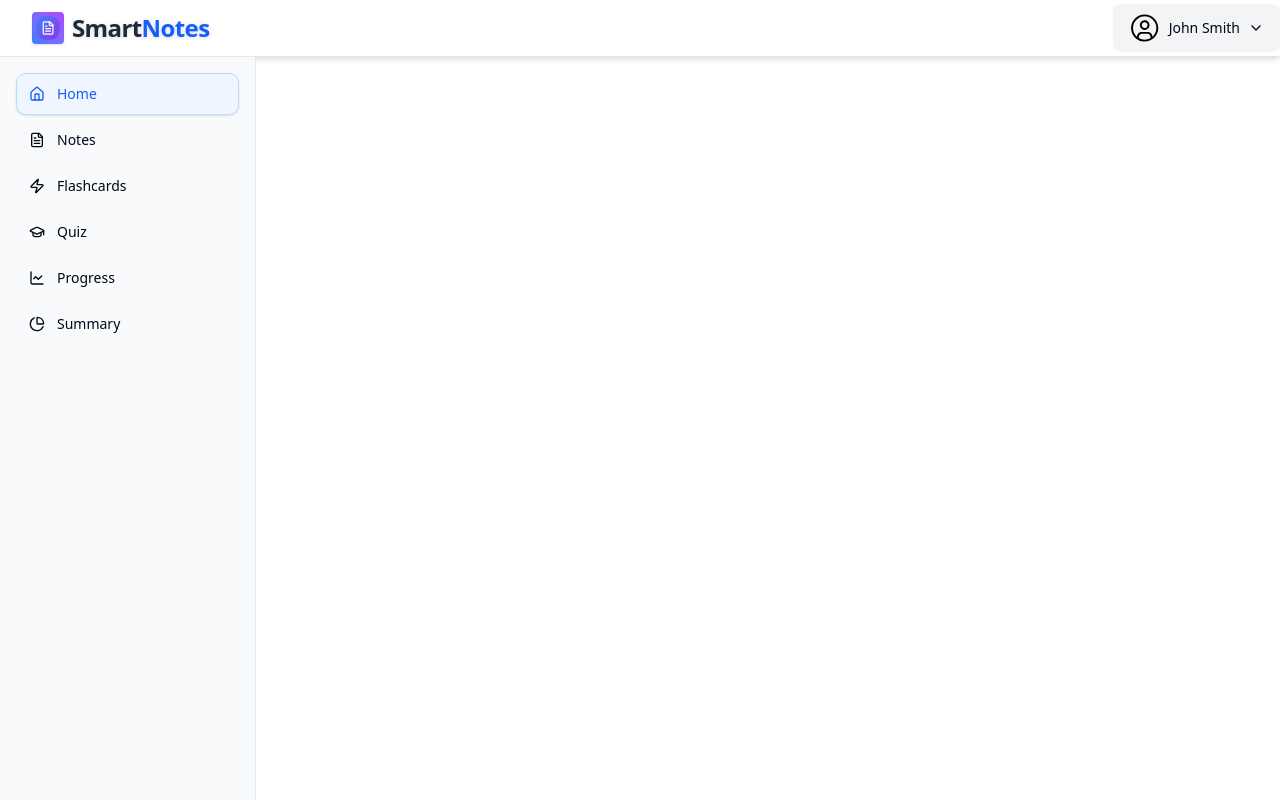
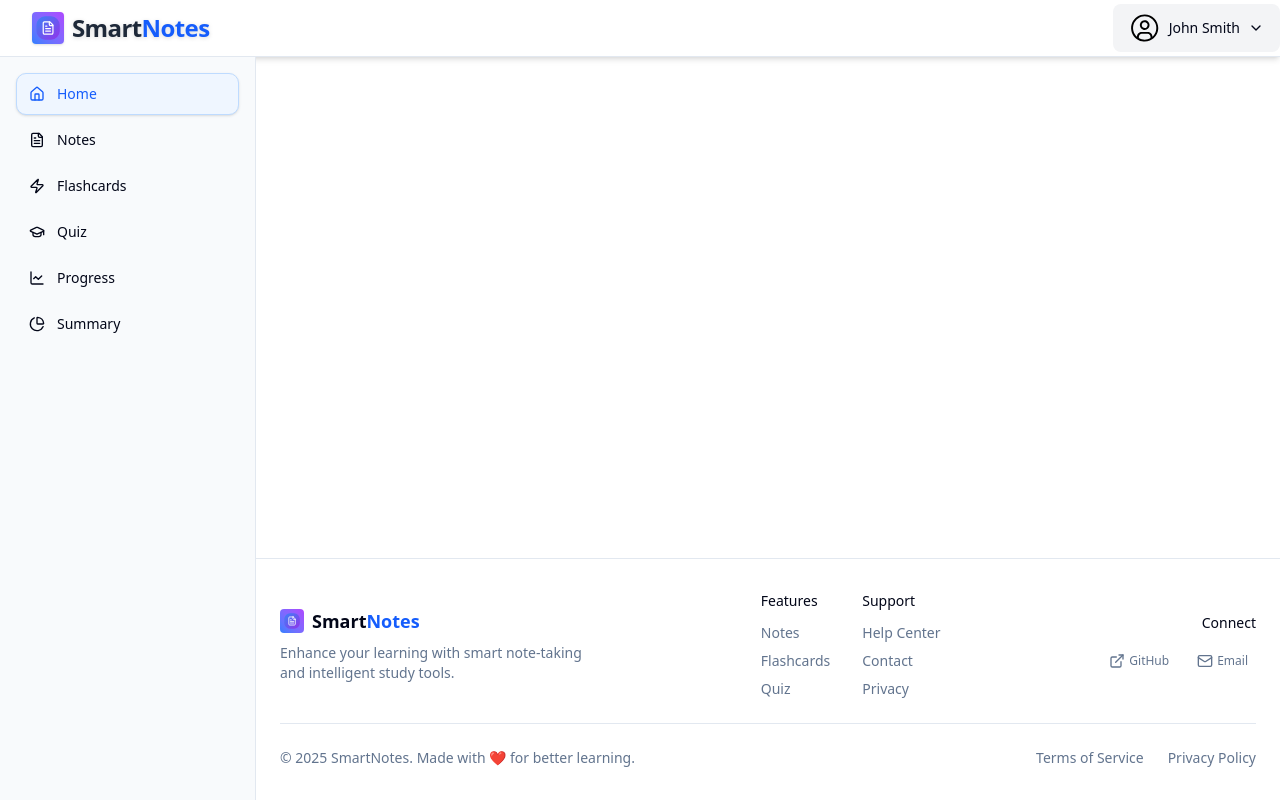
Before and after one commit to pvdev1805/SmartNotes, a Next.js app: page / in a window 1280 px wide. Built offline with nearby package versions, Linux system fonts and the light colour scheme.

Commit message:
💄 feat: Implement Footer

```diff
--- a/src/app/layout.tsx
+++ b/src/app/layout.tsx
@@ -3,6 +3,7 @@ import { Geist, Geist_Mono } from 'next/font/google'
 import './globals.css'
 import Header from '@/components/header'
 import NavSidebar from '@/components/nav-sidebar'
+import Footer from '@/components/footer'
 
 const geistSans = Geist({
   variable: '--font-geist-sans',
@@ -34,7 +35,10 @@ export default function RootLayout({
             <div className='flex-shrink-0'>
               <NavSidebar />
             </div>
-            <main className='flex-1 p-6 overflow-auto'>{children}</main>
+            <div className='flex flex-1 flex-col'>
+              <main className='flex-1 p-6 overflow-auto'>{children}</main>
+              <Footer />
+            </div>
           </div>
         </div>
       </body>
--- /dev/null
+++ b/src/components/footer.tsx
@@ -0,0 +1,180 @@
+import { ExternalLink, Mail } from 'lucide-react'
+import Link from 'next/link'
+
+// Company Info Configuration
+const companyInfo = {
+  name: 'SmartNotes',
+  logo: '/logo.svg',
+  description: 'Enhance your learning with smart note-taking and intelligent study tools.',
+  tagline: 'Made with ❤️ for better learning.'
+}
+
+// Feature Links Configuration
+const featureLinks = [
+  {
+    name: 'Notes',
+    href: '/notes'
+  },
+  {
+    name: 'Flashcards',
+    href: '/flashcards'
+  },
+  {
+    name: 'Quiz',
+    href: '/quiz'
+  }
+]
+
+// Support Links Configuration
+const supportLinks = [
+  {
+    name: 'Help Center',
+    href: '/help'
+  },
+  {
+    name: 'Contact',
+    href: '/contact'
+  },
+  {
+    name: 'Privacy',
+    href: '/privacy'
+  }
+]
+
+// Social Links Configuration
+const socialLinks = [
+  {
+    name: 'GitHub',
+    href: 'https://github.com/pvdev1805/SmartNotes',
+    icon: ExternalLink,
+    label: 'Visit our GitHub repository'
+  },
+  {
+    name: 'Email',
+    href: 'mailto:pvdev1805@gmail.com',
+    icon: Mail,
+    label: 'Contact us via email'
+  }
+]
+
+// Legal Links Configuration
+const legalLinks = [
+  {
+    name: 'Terms of Service',
+    href: '/terms'
+  },
+  {
+    name: 'Privacy Policy',
+    href: '/privacy'
+  }
+]
+
+const Footer = () => {
+  const currentYear = new Date().getFullYear()
+
+  return (
+    <footer className='bg-background border-t border-border mt-auto'>
+      <div className='max-w-7xl mx-auto px-6 py-8'>
+        {/* Main Footer Content */}
+        <div className='flex flex-col md:flex-row justify-between items-center gap-6'>
+          {/* Logo and Description */}
+          <div className='flex flex-col items-center md:items-start space-y-2'>
+            {/* Logo */}
+            <div className='flex items-center gap-2'>
+              <div className='w-6 h-6 rounded bg-gradient-to-tr from-blue-500 to-purple-500 flex items-center justify-center'>
+                <img src={companyInfo.logo} alt={`${companyInfo.name} Logo`} className='w-4 h-4' />
+              </div>
+              <span className='text-lg font-bold text-foreground'>
+                Smart<span className='text-blue-600'>Notes</span>
+              </span>
+            </div>
+            {/* End - Logo */}
+
+            {/* Description */}
+            <p className='text-sm text-muted-foreground text-center md:text-left max-w-xs'>
+              Enhance your learning with smart note-taking and intelligent study tools.
+            </p>
+            {/* End - Description */}
+          </div>
+
+          {/* Quick Links */}
+          <div className='flex flex-col sm:flex-row gap-8'>
+            {/* Features */}
+            <div className='flex flex-col space-y-3'>
+              <h4 className='text-sm font-medium text-foreground'>Features</h4>
+              <div className='flex flex-col space-y-2'>
+                {featureLinks.map((feature) => (
+                  <Link
+                    key={feature.name}
+                    href={feature.href}
+                    className='text-sm text-muted-foreground hover:text-blue-600 transition-colors'
+                  >
+                    {feature.name}
+                  </Link>
+                ))}
+              </div>
+            </div>
+            {/* End - Features */}
+
+            {/* Support */}
+            <div className='flex flex-col space-y-3'>
+              <h4 className='text-sm font-medium text-foreground'>Support</h4>
+              <div className='flex flex-col space-y-2'>
+                {supportLinks.map((support) => (
+                  <Link
+                    key={support.name}
+                    href={support.href}
+                    className='text-sm text-muted-foreground hover:text-blue-600 transition-colors'
+                  >
+                    {support.name}
+                  </Link>
+                ))}
+              </div>
+            </div>
+            {/* End - Support */}
+          </div>
+
+          {/* Social Links */}
+          <div className='flex flex-col items-center md:items-end space-y-3'>
+            <h4 className='text-sm font-medium text-foreground'>Connect</h4>
+            <div className='flex items-center space-x-3'>
+              {socialLinks.map((social) => (
+                <Link
+                  key={social.name}
+                  href={social.href}
+                  className='p-2 text-muted-foreground hover:text-blue-600 hover:bg-blue-50 rounded-lg transition-all duration-200 flex items-center gap-1'
+                  aria-label={social.label}
+                >
+                  <social.icon className='w-4 h-4' />
+                  <span className='text-xs'>{social.name}</span>
+                </Link>
+              ))}
+            </div>
+          </div>
+        </div>
+
+        {/* Divider */}
+        <div className='border-t border-border my-6'></div>
+
+        {/* Bottom Footer */}
+        <div className='flex flex-col sm:flex-row justify-between items-center gap-4'>
+          <div className='flex items-center gap-1 text-sm text-muted-foreground'>
+            <span>
+              © {currentYear} {companyInfo.name}. {companyInfo.tagline}
+            </span>
+          </div>
+
+          <div className='flex items-center gap-6 text-sm text-muted-foreground'>
+            {legalLinks.map((legal) => (
+              <Link key={legal.name} href={legal.href} className='hover:text-blue-600 transition-colors'>
+                {legal.name}
+              </Link>
+            ))}
+          </div>
+        </div>
+      </div>
+    </footer>
+  )
+}
+
+export default Footer
```
